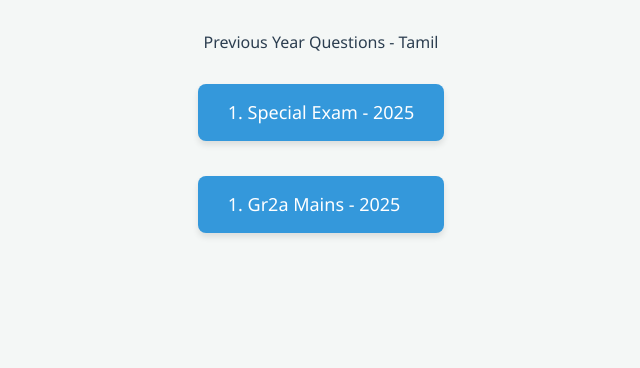
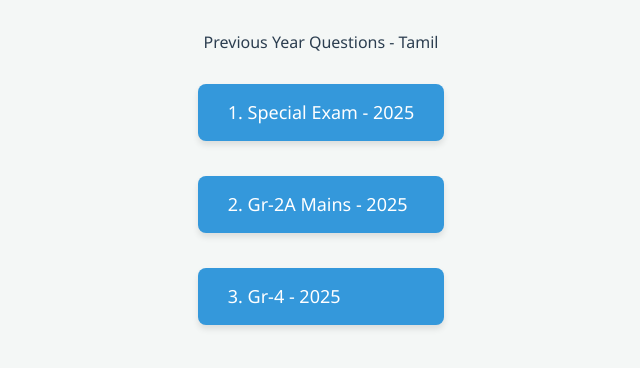
Before and after one commit to dhilip04211-cell/studywithdhilip, a React (Vite) app: page /#/PYQTAMIL in a window 1280 px wide. Shown: the top 368 px of the page, without its empty margins (319-959 px from the left). Built offline with nearby package versions, Linux system fonts and the light colour scheme.

Commit message:
Update PYQ_TAMIL.jsx

```diff
--- a/src/PYQTAMIL/PYQ_TAMIL.jsx
+++ b/src/PYQTAMIL/PYQ_TAMIL.jsx
@@ -11,7 +11,10 @@ export default function PYQ_TAMIL() {
           1. Special Exam - 2025
         </Link>
         <Link to="/PYQTAMIL/gr-2-mains-2025" className="btn">
-          1. Gr2a Mains - 2025
+          2. Gr-2A Mains - 2025
+        </Link>
+        <Link to="/PYQTAMIL/gr-4-2025" className="btn">
+          3. Gr-4 - 2025
         </Link>
         {/* Add more exam links here as you create the components */}
       </div>
```
